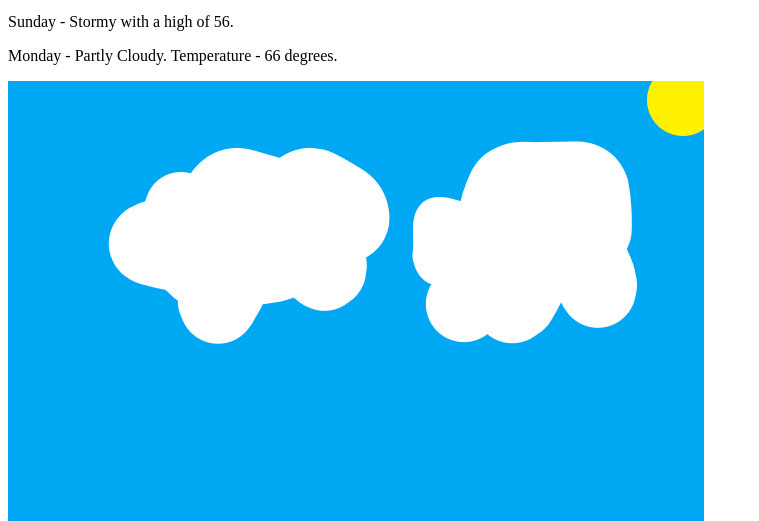
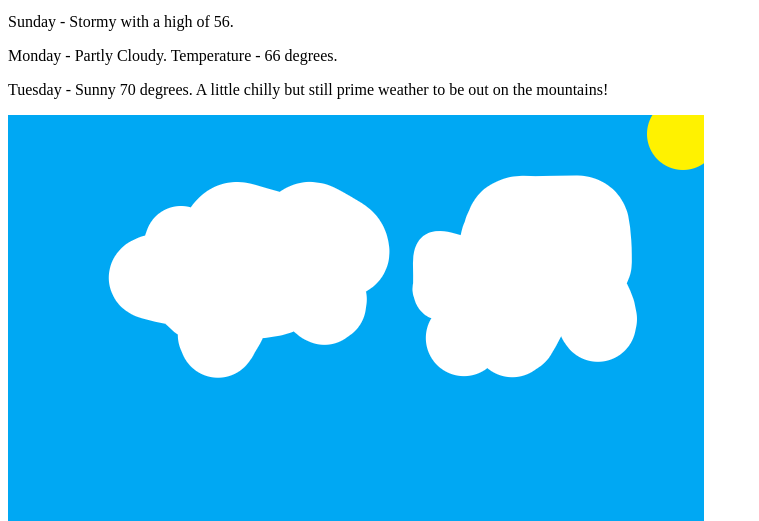
Before and after one commit to mspree2712/cis120_assignments, a plain HTML site: page public_html/weather.html in a window 1280 px wide. Shown: the part 279-800 px from the top of the page, without its empty margins (0-759 px from the left). Drawn offline with Linux system fonts and the light colour scheme.

Commit message:
sky's modifications

```diff
--- a/public_html/weather.html
+++ b/public_html/weather.html
@@ -29,6 +29,7 @@
 <p> Weather Outlook: Saturday - Sunny 78 degrees. Great biking weather!</p>
 <p>Sunday - Stormy with a high of 56.</p>
 <p>Monday - Partly Cloudy. Temperature - 66 degrees.</p>
+<p>Tuesday - Sunny 70 degrees. A little chilly but still prime weather to be out on the mountains!</p>
 <img src="img/partlycloudy.png" alt=partlycloudy>
 
 <footer>
```
Also changed, not shown: public_html/merch.html (+2 -0 lines).
